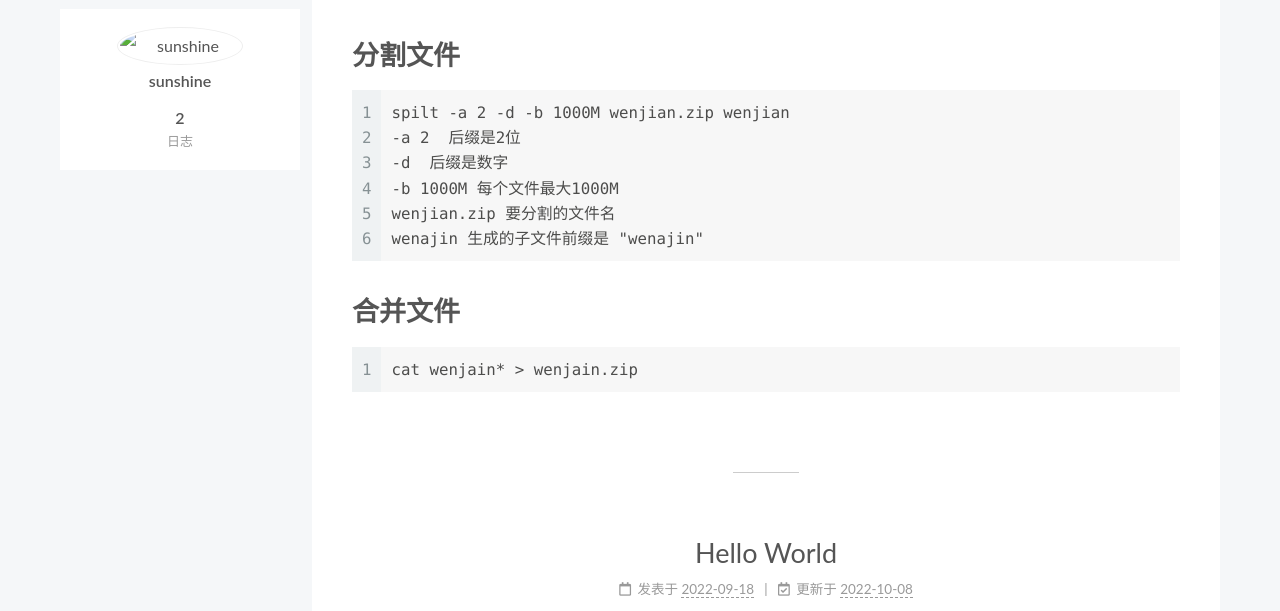
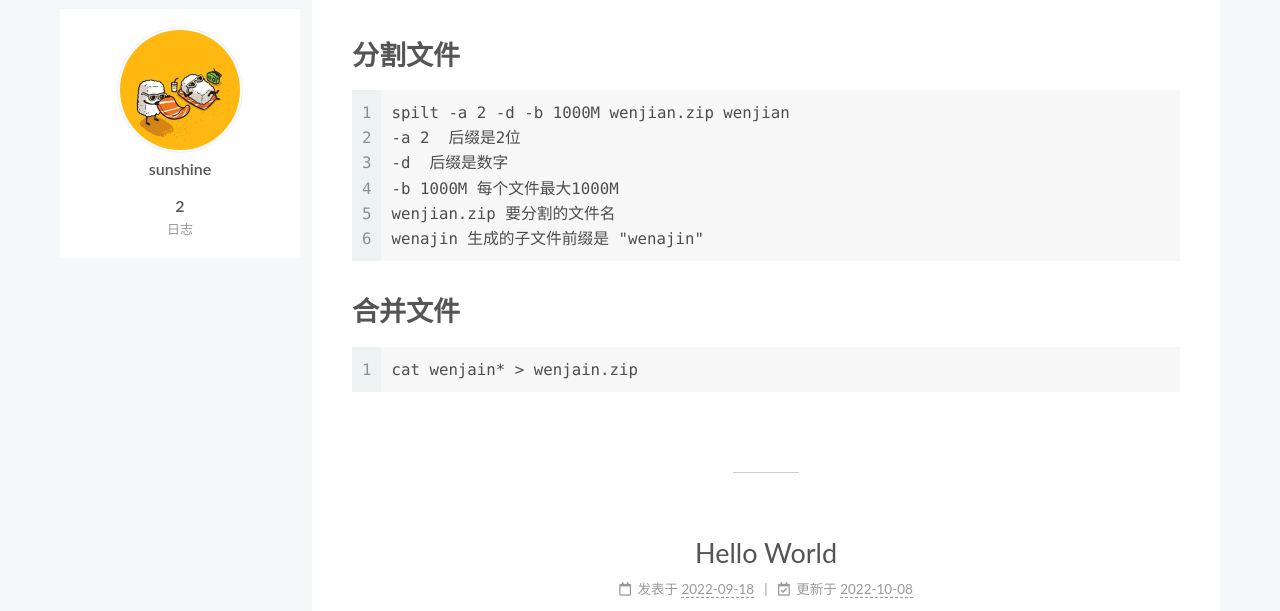
Before and after one commit to sunshinehps/sunshinehps.github.io, a plain HTML site: page index.html in a window 1280 px wide. Shown: the part 189-800 px from the top of the page. Drawn offline with nearby package versions, Linux system fonts and the light colour scheme.

Commit message:
Site updated: 2022-10-08 23:46:06

```diff
--- a/css/main.css
+++ b/css/main.css
@@ -1169,7 +1169,7 @@ pre .javascript .function {
 }
 .links-of-author a::before,
 .links-of-author span.exturl::before {
-  background: #ff300a;
+  background: #c921ff;
   border-radius: 50%;
   content: ' ';
   display: inline-block;
--- a/index.html
+++ b/index.html
@@ -150,7 +150,7 @@
     <link itemprop="mainEntityOfPage" href="http://example.com/2022/10/08/split_cat/">
 
     <span hidden itemprop="author" itemscope itemtype="http://schema.org/Person">
-      <meta itemprop="image" content="/uploads/touxiang.jpg">
+      <meta itemprop="image" content="/images/touxiang.jpg">
       <meta itemprop="name" content="sunshine">
       <meta itemprop="description" content="">
     </span>
@@ -209,7 +209,7 @@
     <link itemprop="mainEntityOfPage" href="http://example.com/2022/09/18/hello-world/">
 
     <span hidden itemprop="author" itemscope itemtype="http://schema.org/Person">
-      <meta itemprop="image" content="/uploads/touxiang.jpg">
+      <meta itemprop="image" content="/images/touxiang.jpg">
       <meta itemprop="name" content="sunshine">
       <meta itemprop="description" content="">
     </span>
@@ -334,7 +334,7 @@
       <div class="site-overview-wrap sidebar-panel">
         <div class="site-author motion-element" itemprop="author" itemscope itemtype="http://schema.org/Person">
     <img class="site-author-image" itemprop="image" alt="sunshine"
-      src="/uploads/touxiang.jpg">
+      src="/images/touxiang.jpg">
   <p class="site-author-name" itemprop="name">sunshine</p>
   <div class="site-description" itemprop="description"></div>
 </div>
```
Also changed, not shown: 2022/09/18/hello-world/index.html (+2 -2 lines), 2022/10/08/split_cat/index.html (+2 -2 lines), archives/2022/09/index.html (+1 -1 lines), archives/2022/10/index.html (+1 -1 lines), archives/2022/index.html (+1 -1 lines), archives/index.html (+1 -1 lines), images/touxiang.jpg (added).
